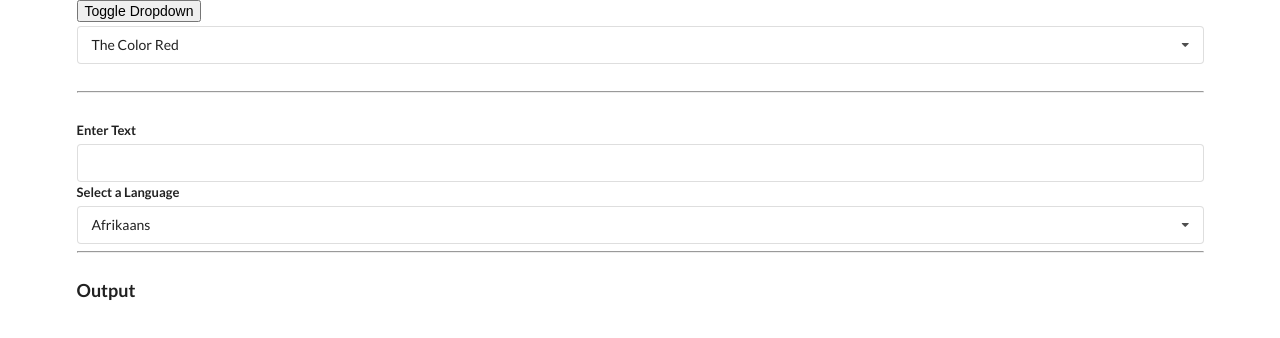
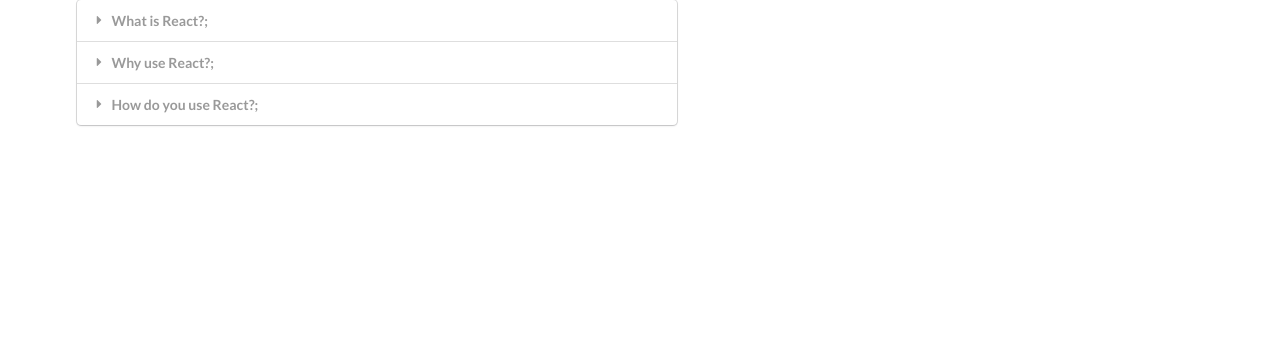
Before and after one commit to luis19nn/widgets, a React (Create React App) app: page / in a window 1280 px wide. Shown: the top 338 px of the page. Built offline with nearby package versions, Linux system fonts and the light colour scheme; no server answers.

Commit message:
Navegação em desenvolvimento

```diff
--- a/src/App.js
+++ b/src/App.js
@@ -3,6 +3,7 @@
 import Search from "./components/Search";
 import Dropdown from "./components/Dropdown";
 import Translate from "./components/Translate";
+import Route from "./components/Route";
 
 const items = [
     {
@@ -36,28 +37,25 @@
 
 const App = () => {
     const [selected, setSelected] = useState(options[0]);
-    const [showDropdown, setShowDropdown] = useState(true);
 
     return (
         <div className="ui container">
-            <div className="ui container">
-                <button onClick={() => setShowDropdown(!showDropdown)}>
-                    Toggle Dropdown
-                </button>
-                {showDropdown ? (
+            <Route path="/" children={<Accordion items={items} />} />
+
+            <Route path="/list" children={<Search />} />
+
+            <Route
+                path="/dropdown"
+                children={
                     <Dropdown
                         options={options}
                         selected={selected}
                         onSelectedChange={setSelected}
                     />
-                ) : null}
-            </div>
-            <br />
-            <hr />
-            <br />
-            <div className="ui container">
-                <Translate />
-            </div>
+                }
+            />
+
+            <Route path="/translate" children={<Translate />} />
         </div>
     );
 };
--- /dev/null
+++ b/src/components/Route.js
@@ -0,0 +1,5 @@
+const Route = ({ path, children }) => {
+    return window.location.pathname === path ? children : null;
+};
+
+export default Route;
```
